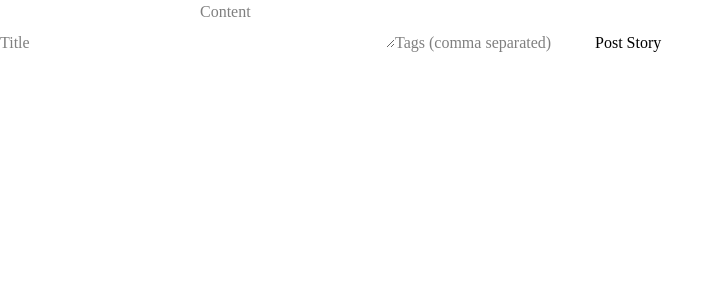
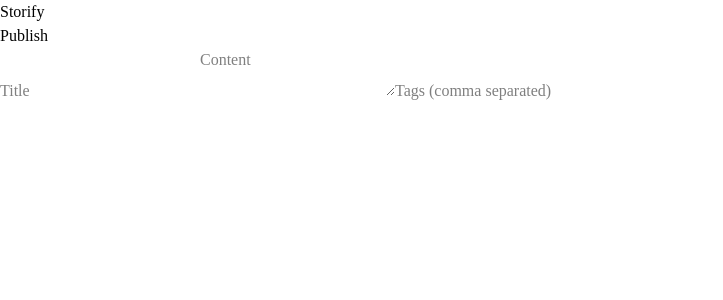
Before and after one commit to DipTheBeginner/storify, a Next.js app in the folder apps/web/: page /create-story in a window 1280 px wide. Shown: the top 300 px of the page, without its empty margins (0-723 px from the left). Built offline with nearby package versions, Linux system fonts and the light colour scheme; no server answers.

Commit message:
navbar for create story

```diff
--- /dev/null
+++ b/apps/web/src/components/navbars/CreateStoryNavBar.tsx
@@ -0,0 +1,38 @@
+"use client";
+
+import { useSession } from "next-auth/react";
+import Image from "next/image";
+import { Button } from "../ui/button";
+
+export default function StorySubmitNavbar({ onPublish }: { onPublish: () => void }) {
+  const { data: session } = useSession();
+
+  return (
+    <div className="bg-neutral-100 w-full h-16 flex flex-row items-center justify-between px-8 py-2 border-b border-neutral-200">
+
+      <div className="flex items-center gap-4">
+        <div className="text-xl font-bold text-[#fc4f4c] hover:translate-x-1 transition-all cursor-pointer">
+          Storify
+        </div>
+        {session?.user?.image && (
+          <Image
+            src={session.user.image}
+            alt="User"
+            width={35}
+            height={35}
+            className="rounded-full"
+          />
+        )}
+      </div>
+
+      <div>
+        <Button
+          onClick={onPublish}
+          className="bg-[#fc4f4c] text-white hover:bg-[#e64845] transition"
+        >
+          Publish
+        </Button>
+      </div>
+    </div>
+  );
+}
--- a/apps/web/src/components/story/CreateStoryComponent.tsx
+++ b/apps/web/src/components/story/CreateStoryComponent.tsx
@@ -3,6 +3,7 @@
 import { useState } from "react";
 import axios from "axios";
 import { TagsType } from "src/types/types";
+import StorySubmitNavbar from "../navbars/CreateStoryNavBar";
 
 interface CreateStoryComponentProps {
     token?: string;
@@ -41,6 +42,7 @@
 
     return (
         <div className="flex flex-col gap-3 max-w-xl mx-auto">
+            <StorySubmitNavbar />
             <input
                 type="text"
                 placeholder="Title"
@@ -64,9 +66,6 @@
                 className=""
             />
 
-            <button onClick={handleSubmit} className="bg-blue-500 text-white px-4 py-2 rounded hover:bg-blue-600">
-                Post Story
-            </button>
         </div>
     );
 }
```
